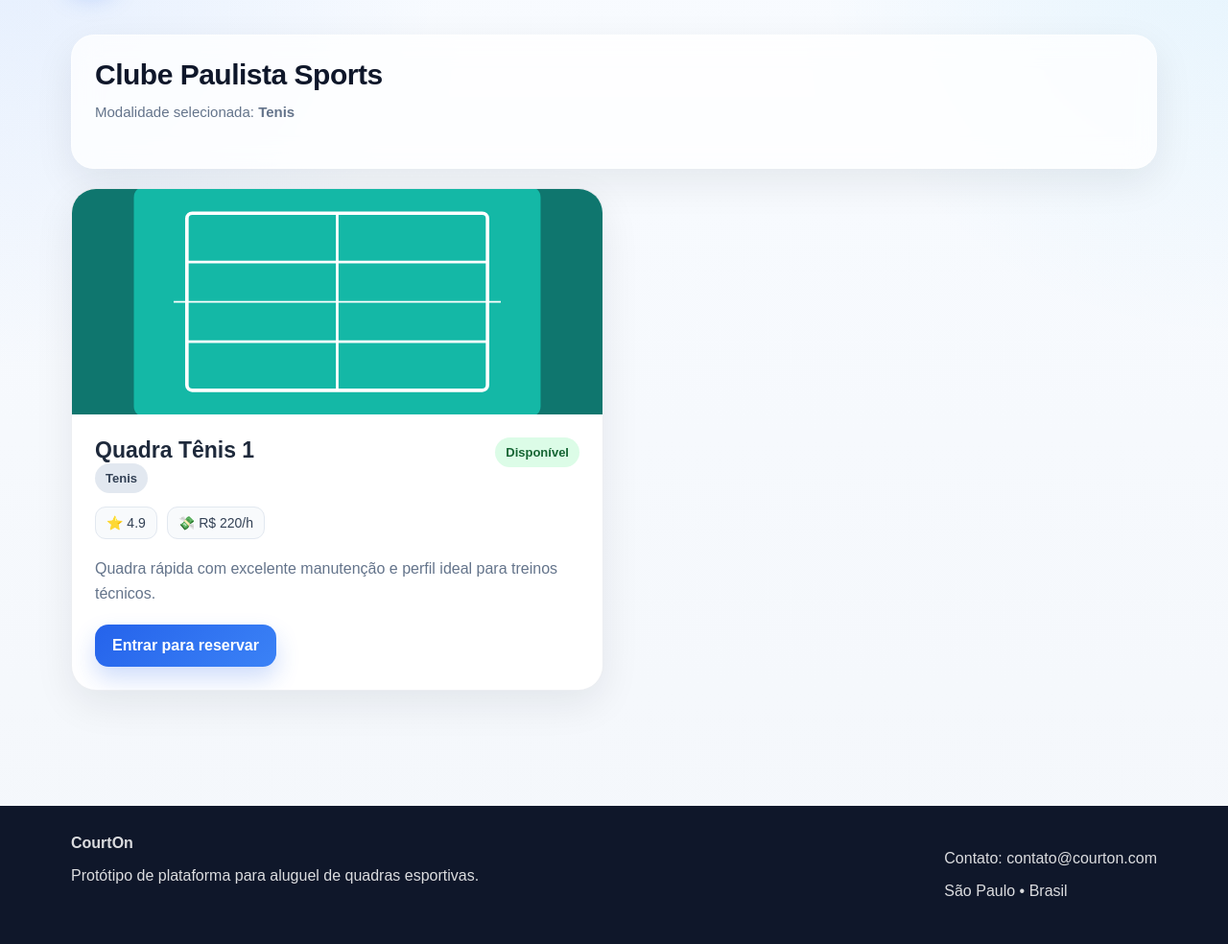
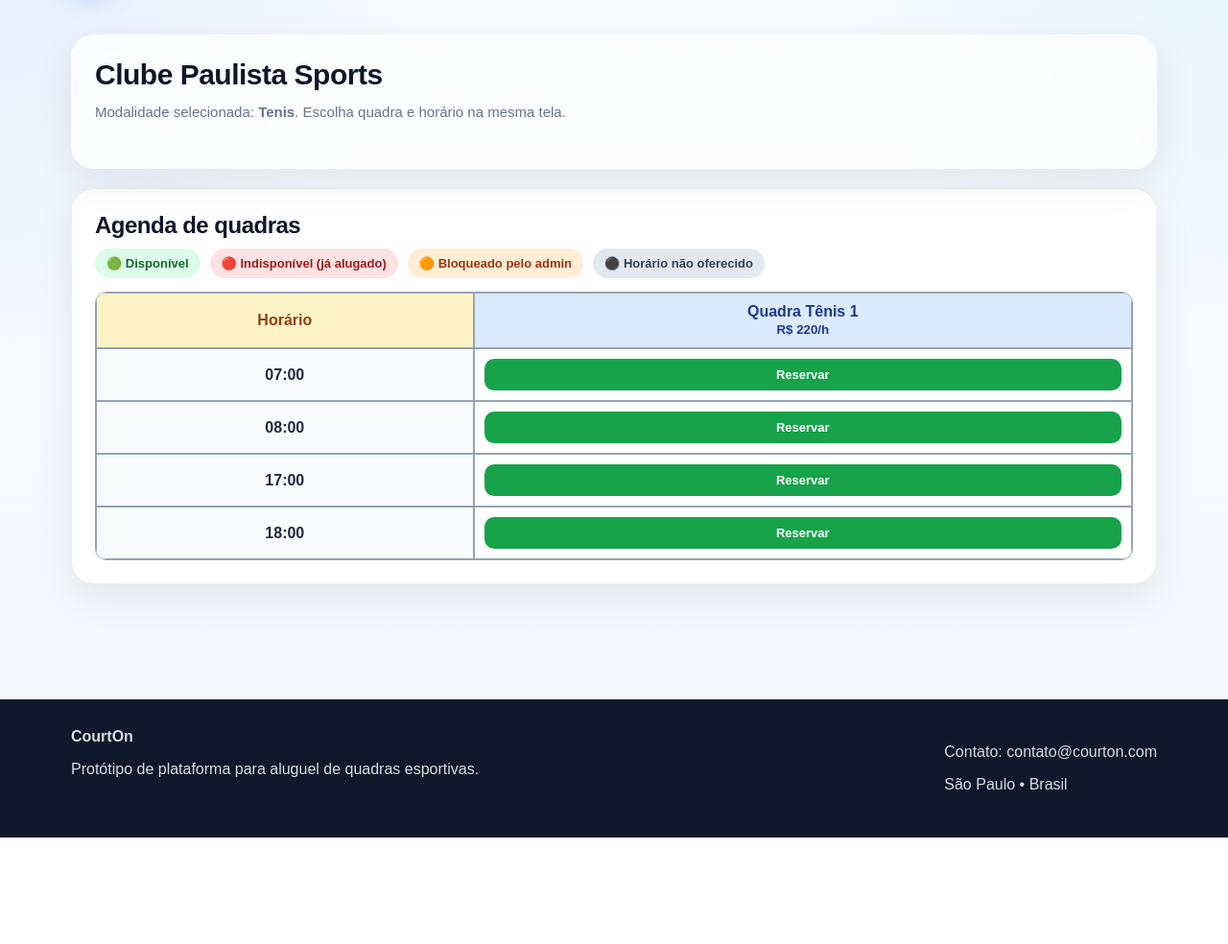
Before and after one commit to RodrigoFurukawa/OnCourt, a Django app: page /clubes/1/esportes/tenis/quadras/ in a window 1280 px wide. Shown: the part 79-1063 px from the top of the page at 96% size. After the commit the page ends 952 px from the top, so only its background shows below. Run offline with Django 5.2, Linux system fonts and the light colour scheme.

Commit message:
Unifica seleção de quadra e horário na tela de esporte

```diff
--- a/booking/views.py
+++ b/booking/views.py
@@ -1,6 +1,7 @@
 from django.contrib.auth import login
 from django.contrib.auth.decorators import login_required, user_passes_test
 from django.shortcuts import redirect, render
+from django.urls import reverse
 
 from .forms import ClubFilterForm, SignUpForm
 from .mock_data import (
@@ -106,11 +107,66 @@ def club_sport_courts(request, club_id, sport):
         return redirect("club_list")
 
     courts = get_courts_by_club_and_sport(club_id, sport)
+    reservations = request.session.get("reservations", [])
+
+    all_slots = sorted({slot for court in courts for slot in court["slots"]})
+    timetable_rows = []
+
+    for time in all_slots:
+        row = {"time": time, "cells": []}
+        for court in courts:
+            court_timetable = {
+                slot_info["time"]: slot_info["status"]
+                for slot_info in get_timetable(court["id"], reservations=reservations)
+            }
+            status = court_timetable.get(time, "unavailable")
+            row["cells"].append({
+                "court_id": court["id"],
+                "time": time,
+                "status": status,
+            })
+        timetable_rows.append(row)
+
+    if request.method == "POST":
+        if not request.user.is_authenticated:
+            next_url = reverse("club_sport_courts", args=[club_id, sport])
+            return redirect(f"{reverse('login')}?next={next_url}")
+
+        court_id = int(request.POST.get("court_id"))
+        slot = request.POST.get("slot")
+        court = get_court_by_id(court_id)
+
+        slot_available = any(
+            slot_info["time"] == slot and slot_info["status"] == "available"
+            for slot_info in get_timetable(court_id, reservations=reservations)
+        )
+        if not court or court["club_id"] != club_id or court["sport"] != sport or not slot_available:
+            return render(request, "booking/club_sport_courts.html", {
+                "club": club,
+                "sport": sport,
+                "courts": courts,
+                "timetable_rows": timetable_rows,
+                "error": "Horário indisponível para reserva. Escolha outro horário.",
+            })
+
+        reservations.append({
+            "club_id": club["id"],
+            "club_name": club["name"],
+            "court_id": court["id"],
+            "court_name": court["name"],
+            "sport": court["sport"],
+            "location": club["location"],
+            "slot": slot,
+            "price_per_hour": court["price_per_hour"],
+        })
+        request.session["reservations"] = reservations
+        return redirect("my_reservations")
 
     return render(request, "booking/club_sport_courts.html", {
         "club": club,
         "sport": sport,
         "courts": courts,
+        "timetable_rows": timetable_rows,
     })
 
 
--- a/static/css/styles.css
+++ b/static/css/styles.css
@@ -714,6 +714,116 @@ select:focus {
     color: var(--muted);
 }
 
+.schedule-card {
+    overflow-x: auto;
+}
+
+.schedule-legend {
+    display: flex;
+    gap: 10px;
+    flex-wrap: wrap;
+    margin-bottom: 14px;
+}
+
+.legend-chip {
+    border-radius: 999px;
+    padding: 8px 12px;
+    font-size: 13px;
+    font-weight: 700;
+}
+
+.legend-chip.is-available {
+    background: #dcfce7;
+    color: #166534;
+}
+
+.legend-chip.is-booked {
+    background: #fee2e2;
+    color: #991b1b;
+}
+
+.legend-chip.is-blocked {
+    background: #ffedd5;
+    color: #9a3412;
+}
+
+.legend-chip.is-unavailable {
+    background: #e2e8f0;
+    color: #334155;
+}
+
+.schedule-wrap {
+    overflow-x: auto;
+}
+
+.schedule-table {
+    width: 100%;
+    border-collapse: separate;
+    border-spacing: 0;
+    border: 1px solid #94a3b8;
+    border-radius: 12px;
+    overflow: hidden;
+    min-width: 820px;
+}
+
+.schedule-table th,
+.schedule-table td {
+    border: 1px solid #94a3b8;
+    padding: 10px;
+    text-align: center;
+}
+
+.schedule-table th {
+    background: #dbeafe;
+    color: #1e3a8a;
+}
+
+.schedule-table th:first-child {
+    background: #fef3c7;
+    color: #92400e;
+}
+
+.time-col {
+    font-weight: 700;
+    background: #f8fafc;
+}
+
+.table-slot {
+    width: 100%;
+    border-radius: 10px;
+    padding: 9px 8px;
+    font-size: 13px;
+    font-weight: 700;
+    display: inline-flex;
+    align-items: center;
+    justify-content: center;
+    border: none;
+}
+
+button.table-slot {
+    cursor: pointer;
+}
+
+.table-slot.is-available {
+    background: #16a34a;
+    color: white;
+}
+
+.table-slot.is-booked {
+    background: #dc2626;
+    color: white;
+}
+
+.table-slot.is-blocked {
+    background: #ea580c;
+    color: white;
+}
+
+.table-slot.is-unavailable {
+    background: #cbd5e1;
+    color: #475569;
+}
+
 @media (max-width: 960px) {
     .hero,
     .detail-grid,
--- a/templates/booking/club_sport_courts.html
+++ b/templates/booking/club_sport_courts.html
@@ -6,51 +6,63 @@
 {% block content %}
 <div class="card glass-card">
     <h2 class="section-title">{{ club.name }}</h2>
-    <p class="section-subtitle">Modalidade selecionada: <strong>{{ sport|title }}</strong></p>
+    <p class="section-subtitle">Modalidade selecionada: <strong>{{ sport|title }}</strong>. Escolha quadra e horário na mesma tela.</p>
 </div>
 
 {% if courts %}
-<div class="court-grid">
-    {% for court in courts %}
-    <article class="card court-card">
-        <div class="court-image">
-            <img src="{% static court.image %}" alt="{{ court.name }}">
-        </div>
+<div class="card schedule-card">
+    <h3 class="section-title" style="font-size: 24px;">Agenda de quadras</h3>
+    <div class="schedule-legend">
+        <span class="legend-chip is-available">🟢 Disponível</span>
+        <span class="legend-chip is-booked">🔴 Indisponível (já alugado)</span>
+        <span class="legend-chip is-blocked">🟠 Bloqueado pelo admin</span>
+        <span class="legend-chip is-unavailable">⚫ Horário não oferecido</span>
+    </div>
 
-        <div class="court-content">
-            <div class="court-top">
-                <div>
-                    <h3>{{ court.name }}</h3>
-                    <span class="badge badge-neutral">{{ court.sport|title }}</span>
-                </div>
-                {% if court.available_for_rent %}
-                    <span class="badge badge-success">Disponível</span>
-                {% else %}
-                    <span class="badge badge-danger">Indisponível</span>
-                {% endif %}
-            </div>
+    {% if error %}
+        <p class="error">{{ error }}</p>
+    {% endif %}
 
-            <div class="meta-list">
-                <span class="meta-item">⭐ {{ court.rating }}</span>
-                <span class="meta-item">💸 R$ {{ court.price_per_hour }}/h</span>
-            </div>
-
-            <p class="court-description">{{ court.description }}</p>
-
-            <div class="card-actions">
-                {% if court.available_for_rent %}
-                    {% if user.is_authenticated %}
-                        <a class="btn btn-success" href="{% url 'reserve_court' court.id %}">Reservar agora</a>
-                    {% else %}
-                        <a class="btn btn-primary" href="{% url 'login' %}?next={% url 'reserve_court' court.id %}">Entrar para reservar</a>
-                    {% endif %}
-                {% else %}
-                    <span class="badge badge-danger">Quadra temporariamente indisponível</span>
-                {% endif %}
-            </div>
-        </div>
-    </article>
-    {% endfor %}
+    <div class="schedule-wrap">
+        <table class="schedule-table">
+            <thead>
+                <tr>
+                    <th>Horário</th>
+                    {% for court in courts %}
+                        <th>
+                            <div>{{ court.name }}</div>
+                            <small>R$ {{ court.price_per_hour }}/h</small>
+                        </th>
+                    {% endfor %}
+                </tr>
+            </thead>
+            <tbody>
+                {% for row in timetable_rows %}
+                    <tr>
+                        <td class="time-col">{{ row.time }}</td>
+                        {% for cell in row.cells %}
+                            <td>
+                                {% if cell.status == "available" %}
+                                    <form method="post">
+                                        {% csrf_token %}
+                                        <input type="hidden" name="court_id" value="{{ cell.court_id }}">
+                                        <input type="hidden" name="slot" value="{{ cell.time }}">
+                                        <button type="submit" class="table-slot is-available">Reservar</button>
+                                    </form>
+                                {% elif cell.status == "booked" %}
+                                    <span class="table-slot is-booked">Indisponível</span>
+                                {% elif cell.status == "blocked" %}
+                                    <span class="table-slot is-blocked">Bloqueado</span>
+                                {% else %}
+                                    <span class="table-slot is-unavailable">-</span>
+                                {% endif %}
+                            </td>
+                        {% endfor %}
+                    </tr>
+                {% endfor %}
+            </tbody>
+        </table>
+    </div>
 </div>
 {% else %}
 <div class="card empty-state">
```
